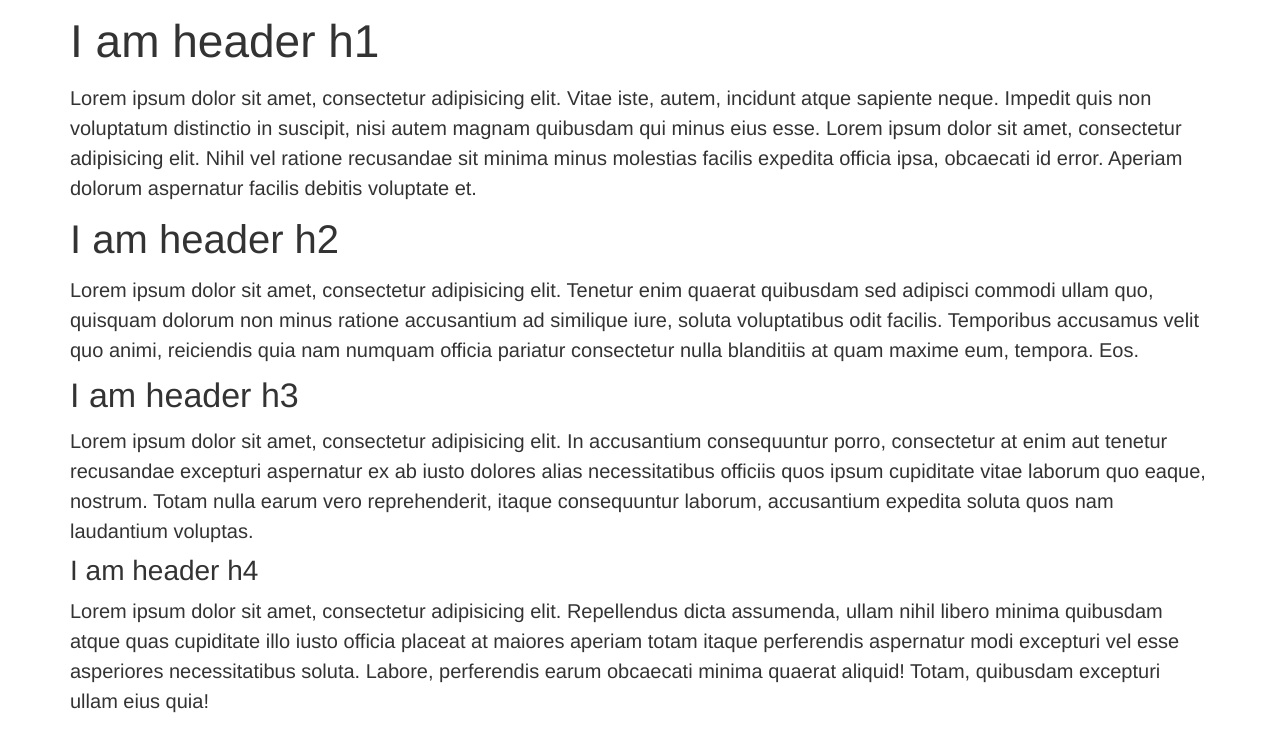
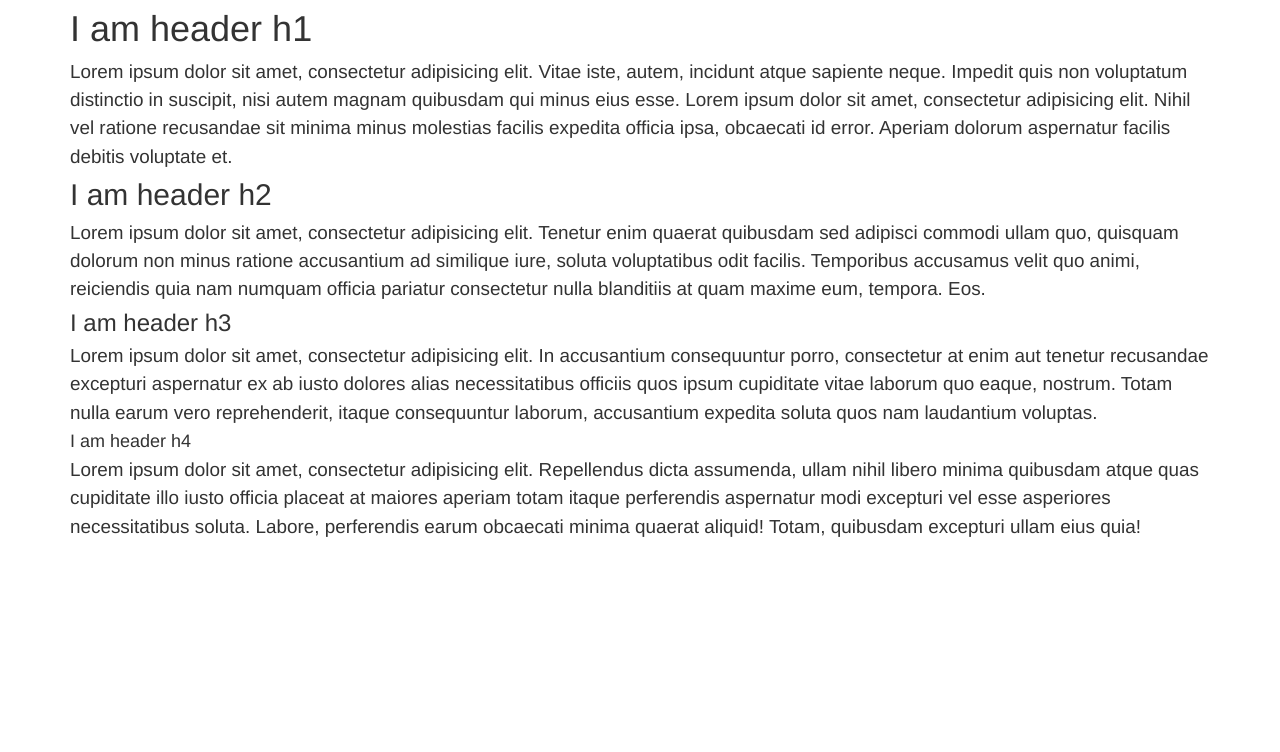
Before and after one commit to ahsan-shamim/susy-boilerplate, a plain HTML site: page dist/index.html in a window 1280 px wide. Drawn offline with Linux system fonts and the light colour scheme.

Commit message:
typography changed

```diff
--- /dev/null
+++ b/src/sass/_typography.scss
@@ -0,0 +1,27 @@
+/*=============================================>>>>>
+= typography style =
+===============================================>>>>>*/
+html {
+  font-size: 97.5%;
+  line-height: 1.5;
+  @include breakpoint(490px) {
+    font-size: 100%;
+  }
+  @include breakpoint(768px) {
+    font-size: 112.5%;
+  }
+  @include breakpoint(992px) {
+    font-size: 118%;
+  }
+  @include breakpoint(1600px) {
+    font-size: 121.25%;
+    line-height: 1.6;
+  }
+}
+h1,.h1,h2,.h2,h3,.h3,h4,.h4 {
+  line-height: 1.6;
+}
+
+
+/*= End of typography style =*/
+/*=============================================<<<<<*/
--- a/src/sass/typography.scss
+++ /dev/null
@@ -1,98 +0,0 @@
-/*=============================================>>>>>
-= typography style =
-===============================================>>>>>*/
-html {
-  font-size: 87.5%;
-  line-height: 1.4;
-  @include breakpoint(490px) {
-    font-size: 100%;
-  }
-  @include breakpoint(768px) {
-    font-size: 112.5%;
-    line-height: 1.5;
-  }
-  @include breakpoint(992px) {
-    font-size: 125%;
-  }
-  @include breakpoint(1600px) {
-    font-size: 121.25%;
-    line-height: 1.6;
-  }
-}
-h1,.h1,h2,.h2,h3,.h3,h4,.h4 {
-  line-height: 1.8;
-}
-/*----------- h1 -----------*/
-h1,.h1 {
-  font-size: 33px;
-  @include breakpoint(490px) {
-    font-size: 36px;
-  }
-  @include breakpoint(768px) {
-    font-size: 41px;
-  }
-  @include breakpoint(992px) {
-    font-size: 46px;
-  }
-  @include breakpoint(1600px) {
-    font-size: 52px;
-  }
-}
-
-/*----------- h2 -----------*/
-h2,.h2 {
-  font-size: 27px;
-  @include breakpoint(490px) {
-    font-size: 30px;
-  }
-  @include breakpoint(768px) {
-    font-size: 35px;
-  }
-  @include breakpoint(992px) {
-    font-size: 40px;
-  }
-  @include breakpoint(1600px) {
-    font-size: 46px;
-  }
-}
-
-/*----------- h3 -----------*/
-h3,.h3 {
-  font-size: 22px;
-  @include breakpoint(490px) {
-    font-size: 24px;
-  }
-  @include breakpoint(768px) {
-    font-size: 29px;
-  }
-  @include breakpoint(992px) {
-    font-size: 34px;
-  }
-  @include breakpoint(1600px) {
-    font-size: 40px;
-  }
-}
-
-/*----------- h4 -----------*/
-h4,.h4 {
-  font-size: 17px;
-  @include breakpoint(490px) {
-    font-size: 18px;
-  }
-  @include breakpoint(768px) {
-    font-size: 23px;
-  }
-  @include breakpoint(992px) {
-    font-size: 28px;
-  }
-  @include breakpoint(1600px) {
-    font-size: 34px;
-  }
-}
-
-
-
-
-
-/*= End of typography style =*/
-/*=============================================<<<<<*/
```
Also changed, not shown: src/style.scss (+9 -0 lines), dist/style.css, 1 other file.
